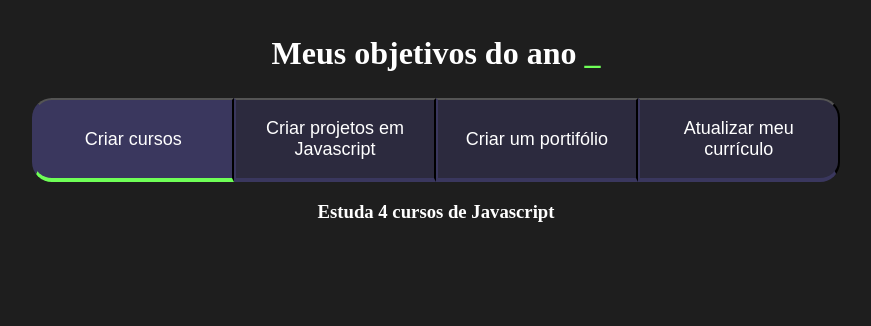
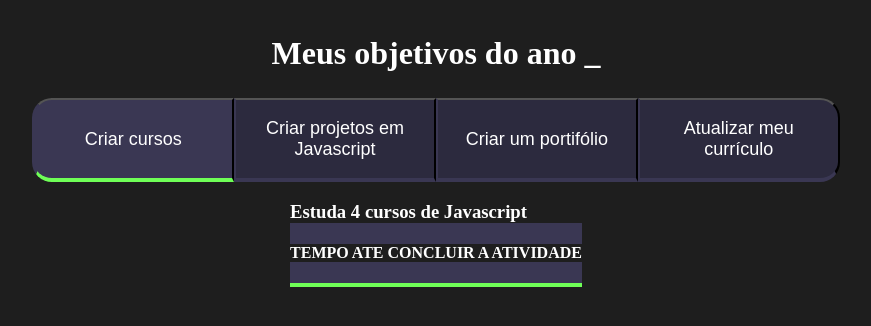
Before and after one commit to Magioto/3f2024, a plain HTML site: page index.html in a window 1280 px wide. Both pictures are taken after a click on the button "Criar cursos". Shown: the whole page, without its empty margins (204-1075 px from the left). Drawn offline with Linux system fonts and the light colour scheme.

Commit message:
aula dia 06/06

```diff
--- a/index.html
+++ b/index.html
@@ -17,9 +17,22 @@
           <button class="botao">Atualizar meu currículo</button>
       </div>
       <div class="abas-textos">
-          <div class="aba conteudo">
+          <div class="aba-conteudo">
               <h3 class="aba-conteudo-titulo-principal">Estuda 4 cursos de Javascript</h3>
+              <h4 class="aba-conteudo-titulo-secundario">TEMPO ATE CONCLUIR A ATIVIDADE</h4>
           </div>
+          <div class="aba-conteudo">
+            <h3 class="aba-conteudo-titulo-principal">Criar 3 projetos utiizando o JS</h3>
+            <h4 class="aba-conteudo-titulo-secundario">TEMPO ATE CONCLUIR A ATIVIDADE</h4>
+        </div>
+        <div class="aba-conteudo">
+            <h3 class="aba-conteudo-titulo-principal">Criar um portifolio com os 3 projetos</h3>
+            <h4 class="aba-conteudo-titulo-secundario">TEMPO ATE CONCLUIR A ATIVIDADE</h4>
+        </div>
+        <div class="aba-conteudo">
+            <h3 class="aba-conteudo-titulo-principal">Atualizar meu curriculo com meus trabalhos</h3>
+            <h4 class="aba-conteudo-titulo-secundario">TEMPO ATE CONCLUIR A ATIVIDADE</h4>
+        </div>
       </div>
     </section>
 
--- a/main.js
+++ b/main.js
@@ -1,11 +1,13 @@
 const botoes = document.querySelectorAll(".botao")
-
+const conteudo = document.querySelectorAll(".aba-conteudo")
 
 for (let i = 0; i < botoes.length; i++){
     botoes[i].onclick = function(){
       for (let j = 0; j < botoes.length; j++){
            botoes[j].classList.remove("ativo")
+           conteudo[j].classList.remove("ativo")
       }
       botoes[i].classList.add("ativo")
+      conteudo[i].classList.add("ativo")
   }
 }
--- a/style.css
+++ b/style.css
@@ -1,25 +1,32 @@
 :root{
-    --cor-de-fundo:#1e1e1e;
-    --verde:#6FFF57;
-    --branco:#FFFFFF;
-    --botao-ativo:#3A375E;
-    --botao-inativo:rgba(58,55,94,0.5);
-    --texto-fundo:rgba(58,55,94,0.3);
+    /* nomedavariável: valor */
+    --cor-de-fundo: #1e1e1e;
+    --verde: #6FFF57;
+    --branco: #FFFFFF;
+    --botao-ativo: #3A3753;
+    --botao-inativo: rgba(58,55,94,0.5);
+    --texto-fundo: rgba(58,55,94,0.3);
 }
-
 *{
     background-color: var(--cor-de-fundo);
     color: var(--branco);
 }
-
 span{
-    color: var(--verde);
+ color: var(--branco);
 }
 .conteudo-principal{
     display: flex;
     flex-direction: column;
     justify-content: center;
     align-items: center;
+    max-width: 1200px;
+    width: 100%;
+}
+.conteudo-principal{
+    display: flex;
+    justify-content: center;
+    align-content: center;
+    flex-direction: column;
     width: 100%;
     max-width: 1200px;
     margin: 0 auto;
@@ -42,19 +49,15 @@ span{
     border-left: 2px solid var(--botao-ativo);
     border-right: 2px solid var (--botao-ativo);
 }
-.botoes{
-    display: block;
-}
-.botao:first-child{
-    border-radius: 20px 20px 0 0;
-}
-.botao:last-child{
-    border-radius: 0 0 20px 20px;
-
-}
 .ativo{
     background-color: var(--botao-ativo);
     border-bottom: 4px solid var(--verde);
+}
+.aba-conteudo{
+    display: none;
+}
+.aba-conteudo.ativo{
+    display: block;
 }
 @media screen and (min-width: 700px){
     .botoes{
--- a/sytle.css
+++ b/sytle.css
@@ -18,13 +18,13 @@ span{
 
 .conteudo-principal{
     display: flex;
-    flex-direction: column;
     justify-content: center;
     align-items: center;
+    flex-direction: column;
     width: 100%;
     max-width: 1200px;
+    margin: 0 auto;
 }
-
 .titulo-principal{
     text-align: center;
     width: 100%;
@@ -33,13 +33,39 @@ span{
 .botao{
     background-color: var(--botao-inativo);
     color: white;
+    /*Define a cor da fonte */
     display: flex;
     justify-content: center;
     align-items: center;
+    /* Definem a forma de exibiçao */
     padding: 1em;
+    /* Afastamento interno*/
     font-size: 18px;
+    /* Muda o tamanho da fonte */
     width: 100%;
     border-bottom: 4px solid var(--botao-ativo);
-    border-left: 2px solid var(--botao-ativo);
-    border-right: 2px solid var(--botao-ativo);
+    border-left: 2px solid var (--botao-ativo);
+    border-right: 2px solid var (--botao-ativo);
 }
+.botoes{
+    display: block;
+}
+.botao:first-child{
+    border-radius: 20px 20px 0 0;
+}
+.botao:last-child{
+        border-radius: 0 0 20px 20px;
+}
+
+@media screen and (min-width: 700px) {
+    .botoes{
+        display: flex;
+    }
+    .botao:last-child{
+        border-radius: 0 20px 20px 0;
+    }
+    .botao:first-child{
+        border-radius: 20px 0 0 20px;
+    }
+
+}
```
